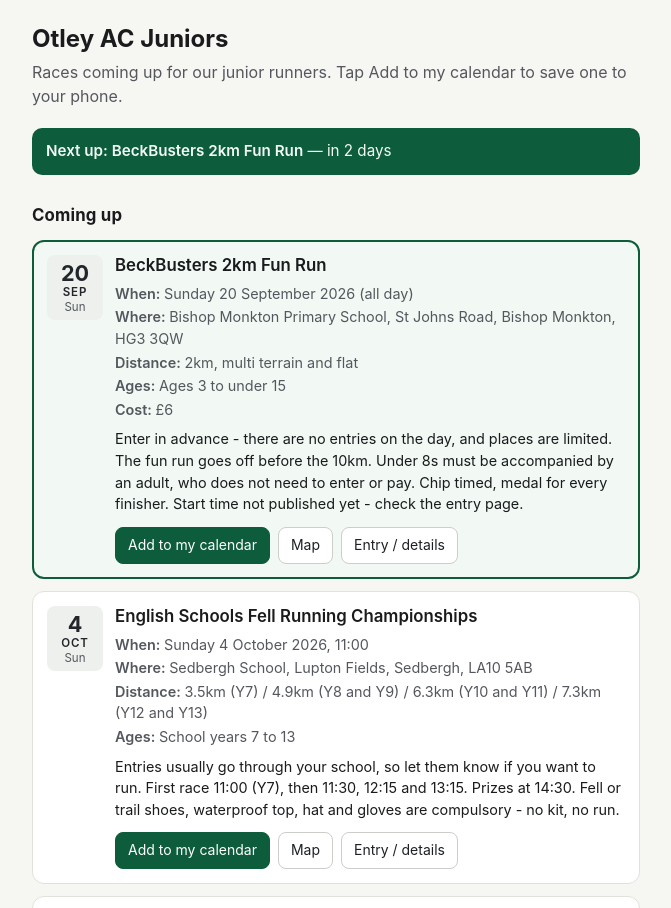
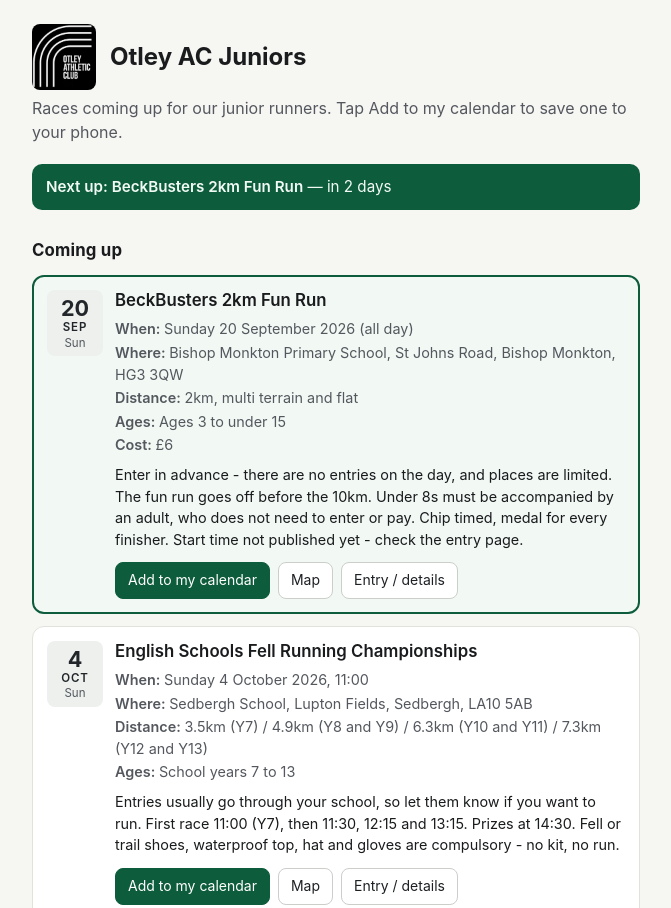
Before and after one commit to mikerossiter/otley-ac-events, a plain HTML site: page index.html in a window 1280 px wide. Shown: the top 908 px of the page, without its empty margins (304-975 px from the left). Drawn offline with Linux system fonts and the light colour scheme.

Commit message:
Logo and map search fix

```diff
--- a/events.json
+++ b/events.json
@@ -82,7 +82,7 @@
     {
       "name": "PECO Cross Country - Race 4",
       "date": "2027-01-31",
-      "venue": "West Park and Becketts Park, Leeds",
+      "venue": "West Park, Leeds",
       "notes": "Provisional date and venue - PECO have not confirmed it yet. Start time to be confirmed."
     },
     {
--- a/index.html
+++ b/index.html
@@ -85,6 +85,9 @@
   padding:24px 16px 48px;
 }
 h1{font-size:1.5rem;line-height:1.25;margin:0 0 6px}
+.page-header{display:flex;align-items:center;gap:14px;margin:0 0 6px}
+.page-header h1{margin:0}
+.logo{width:64px;height:auto;flex:0 0 auto;border-radius:8px}
 .intro{margin:0 0 20px;color:var(--muted)}
 h2{font-size:1.05rem;margin:28px 0 12px;letter-spacing:.01em}
 
@@ -411,6 +414,12 @@
     return a;
   }
 
+  // OpenStreetMap's search can't find full addresses, but it finds UK postcodes on their own.
+  function mapQuery(venue) {
+    var postcode = venue.match(/\b[A-Z]{1,2}[0-9][A-Z0-9]?\s*[0-9][A-Z]{2}\b/i);
+    return postcode ? postcode[0] : venue;
+  }
+
   function deadlineBadge(ev, today) {
     if (!ev.entryDeadlineDate) { return null; }
     if (daysBetween(today, ev.date) < 0) { return null; }   // race already run
@@ -456,7 +465,7 @@
       actions.appendChild(calBtn);
     }
     if (ev.venue) {
-      actions.appendChild(externalLink('Map', 'https://www.openstreetmap.org/search?query=' + encodeURIComponent(ev.venue), false));
+      actions.appendChild(externalLink('Map', 'https://www.openstreetmap.org/search?query=' + encodeURIComponent(mapQuery(ev.venue)), false));
     }
     if (ev.link) {
       actions.appendChild(externalLink('Entry / details', ev.link, false));
@@ -555,7 +564,15 @@
     var app = document.getElementById('app');
     while (app.firstChild) { app.removeChild(app.firstChild); }
 
-    app.appendChild(el('h1', null, clubName));
+    var header = el('div', 'page-header');
+    var logo = el('img', 'logo');
+    logo.src = 'OtleyAC.jpg';
+    logo.alt = 'Otley Athletic Club logo';
+    logo.width = 384;
+    logo.height = 393;
+    header.appendChild(logo);
+    header.appendChild(el('h1', null, clubName));
+    app.appendChild(header);
     if (str(data.intro)) { app.appendChild(el('p', 'intro', str(data.intro))); }
 
     if (upcoming.length) {
```
Also changed, not shown: OtleyAC.jpg (added).
